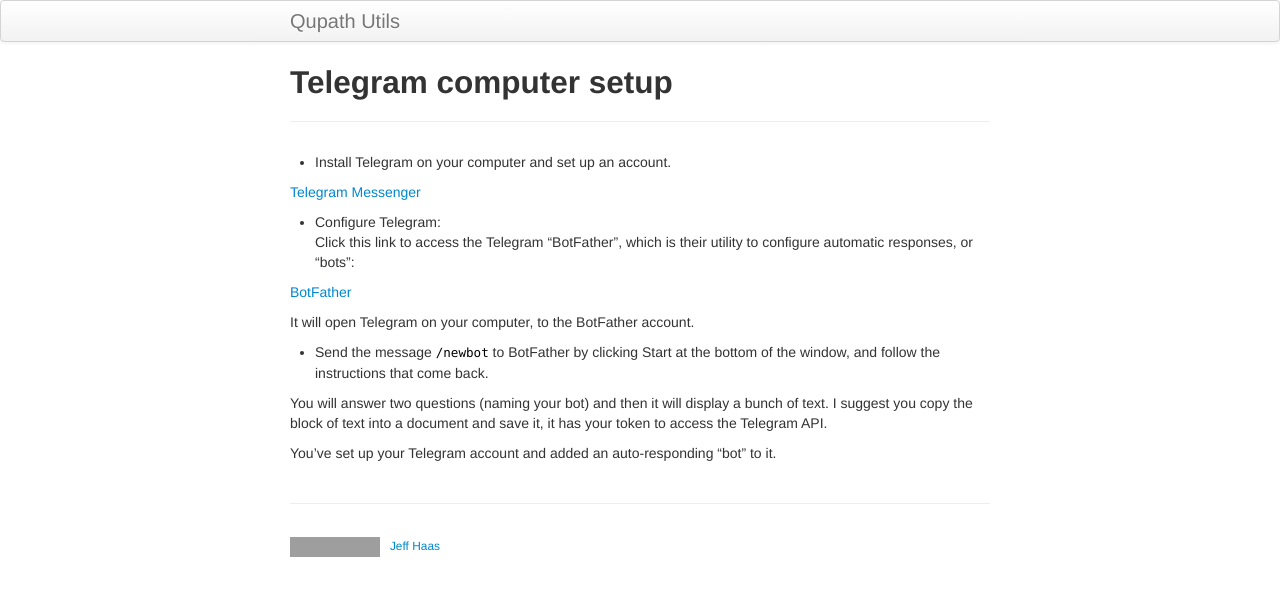
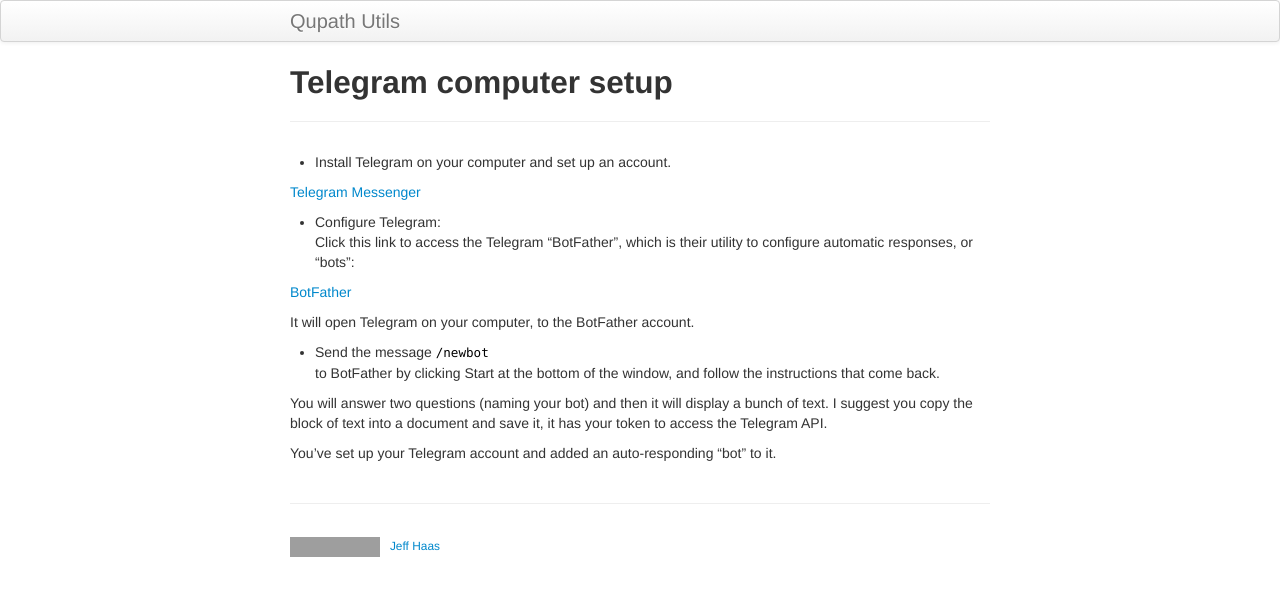
Before and after one commit to Jeff-Haas/qupath_utils, a Jekyll site: the page built from pages/telegram_setup.md, in a window 1280 px wide. Shown: the top 596 px of the page. Built offline with Jekyll 4.4.1, drawn with Linux system fonts in a browser that asks for light colours; grey boxes are pictures that could not be loaded.

```diff
--- a/pages/telegram_setup.md
+++ b/pages/telegram_setup.md
@@ -14,7 +14,9 @@ Click this link to access the Telegram "BotFather", which is their utility to co
 
 It will open Telegram on your computer, to the BotFather account.
 
-- Send the message `/newbot` to BotFather by clicking Start at the bottom of the window, and follow the instructions that come back.
+- Send the message
+`/newbot` <br/>
+to BotFather by clicking Start at the bottom of the window, and follow the instructions that come back.
 
 You will answer two questions (naming your bot) and then it will display a bunch of text.  I suggest you copy the block of text into a document and save it, it has your token to access the Telegram API.
 
```
